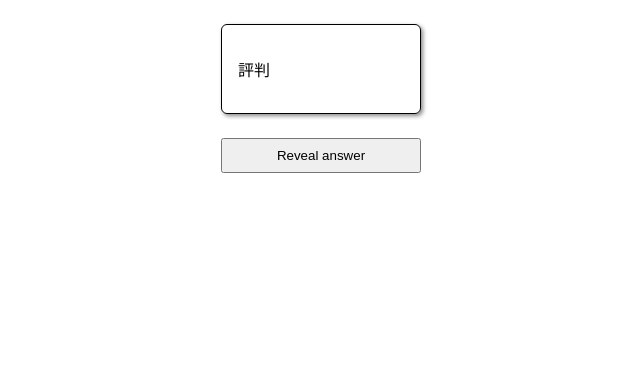
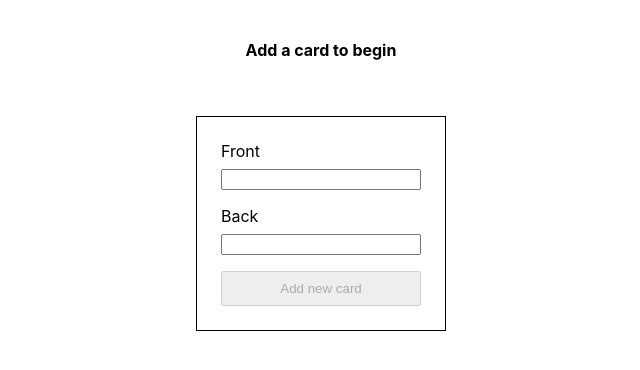
Before and after one commit to iNekox3/cardbox, a React (Create React App) app: page / in a window 1280 px wide. Shown: the top 370 px of the page, without its empty margins (319-959 px from the left). Built offline with nearby package versions, Linux system fonts and the light colour scheme.

Commit message:
feat: implement adding of cards to local state

```diff
--- a/src/components/HomePage.tsx
+++ b/src/components/HomePage.tsx
@@ -2,9 +2,18 @@ import React, { useState } from "react";
 import styled from "styled-components";
 
 const QUESTION_NUMBER_START = 1;
+const EMPTY_FLASH_CARD = {
+  front: "",
+  back: "",
+};
 
 const Wrapper = styled.div`
   padding: 24px;
+`;
+
+const PromptText = styled.p`
+  text-align: center;
+  font-weight: bold;
 `;
 
 const FlashCardWrapper = styled.div`
@@ -32,24 +41,42 @@ const Button = styled.button`
   padding: 8px;
 `;
 
+const FormWrapper = styled.div`
+  display: flex;
+  justify-content: center;
+  margin-top: 56px;
+`;
+
+const Form = styled.form`
+  display: grid;
+  grid-gap: 16px;
+  padding: 24px;
+  border: 1px solid #000000;
+`;
+
+const FormField = styled.div`
+  display: grid;
+  grid-gap: 8px;
+`;
+
+const FormLabel = styled.label``;
+const FormInput = styled.input``;
+
 interface IFlashCard {
   front: string;
   back: string;
 }
 
-const flashCards: IFlashCard[] = [
-  { front: "評判", back: "ひょう　ばん" },
-  { front: "指名", back: "し　めい" },
-  { front: "お得意さん", back: "お　とく　い　さん" },
-];
-
 export const HomePage = (): JSX.Element => {
+  const [flashCards, setFlashCards] = useState<IFlashCard[]>([]);
   const [questionNumber, setQuestionNumber] = useState<number>(
     QUESTION_NUMBER_START
   );
   const [isShowQuestion, setIsShowQuestion] = useState<boolean>(true);
+  const [formFields, setFormFields] = useState<IFlashCard>(EMPTY_FLASH_CARD);
 
   const currentflashCard = flashCards[questionNumber - 1];
+  const isInvalidInput = formFields.front === "" || formFields.back === "";
 
   const increaseQuestionNumber = () => {
     const isLastCard = questionNumber === flashCards.length;
@@ -73,12 +100,32 @@ export const HomePage = (): JSX.Element => {
     }
   };
 
+  const handleOnSubmit = () => {
+    if (isInvalidInput) {
+      return;
+    }
+
+    setFlashCards([
+      ...flashCards,
+      { front: formFields.front, back: formFields.back },
+    ]);
+
+    const resetFormFields = () => setFormFields(EMPTY_FLASH_CARD);
+    resetFormFields();
+  };
+
   return (
     <Wrapper>
+      {!flashCards.length ? (
+        <PromptText>Add a card to begin</PromptText>
+      ) : (
+        <>
           <FlashCardWrapper>
             <FlashCard>
               <FlashCardText>
-            {isShowQuestion ? currentflashCard.front : currentflashCard.back}
+                {isShowQuestion
+                  ? currentflashCard.front
+                  : currentflashCard.back}
               </FlashCardText>
             </FlashCard>
           </FlashCardWrapper>
@@ -88,6 +135,44 @@ export const HomePage = (): JSX.Element => {
               {isShowQuestion ? "Reveal answer" : "Next card"}
             </Button>
           </ButtonWrapper>
+        </>
+      )}
+
+      <FormWrapper>
+        <Form>
+          <FormField>
+            <FormLabel htmlFor="front-field">Front</FormLabel>
+            <FormInput
+              type="text"
+              id="front-field"
+              value={formFields.front}
+              onChange={(e: React.ChangeEvent<HTMLInputElement>) =>
+                setFormFields({ ...formFields, front: e.target.value })
+              }
+            />
+          </FormField>
+
+          <FormField>
+            <FormLabel htmlFor="back-field">Back</FormLabel>
+            <FormInput
+              type="text"
+              id="back-field"
+              value={formFields.back}
+              onChange={(e: React.ChangeEvent<HTMLInputElement>) =>
+                setFormFields({ ...formFields, back: e.target.value })
+              }
+            />
+          </FormField>
+
+          <Button
+            type="button"
+            onClick={handleOnSubmit}
+            disabled={isInvalidInput}
+          >
+            Add new card
+          </Button>
+        </Form>
+      </FormWrapper>
     </Wrapper>
   );
 };
```
Lines whose indentation alone changed are shown as unchanged.
